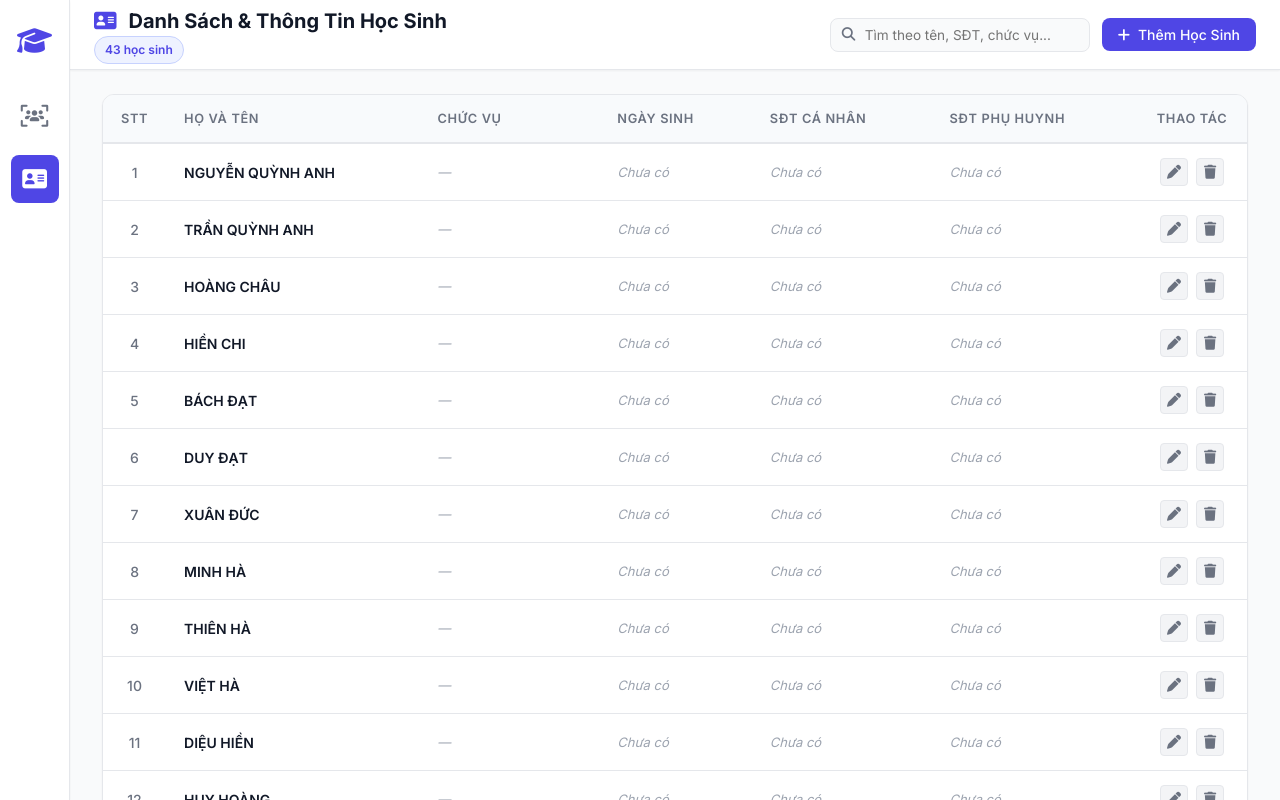
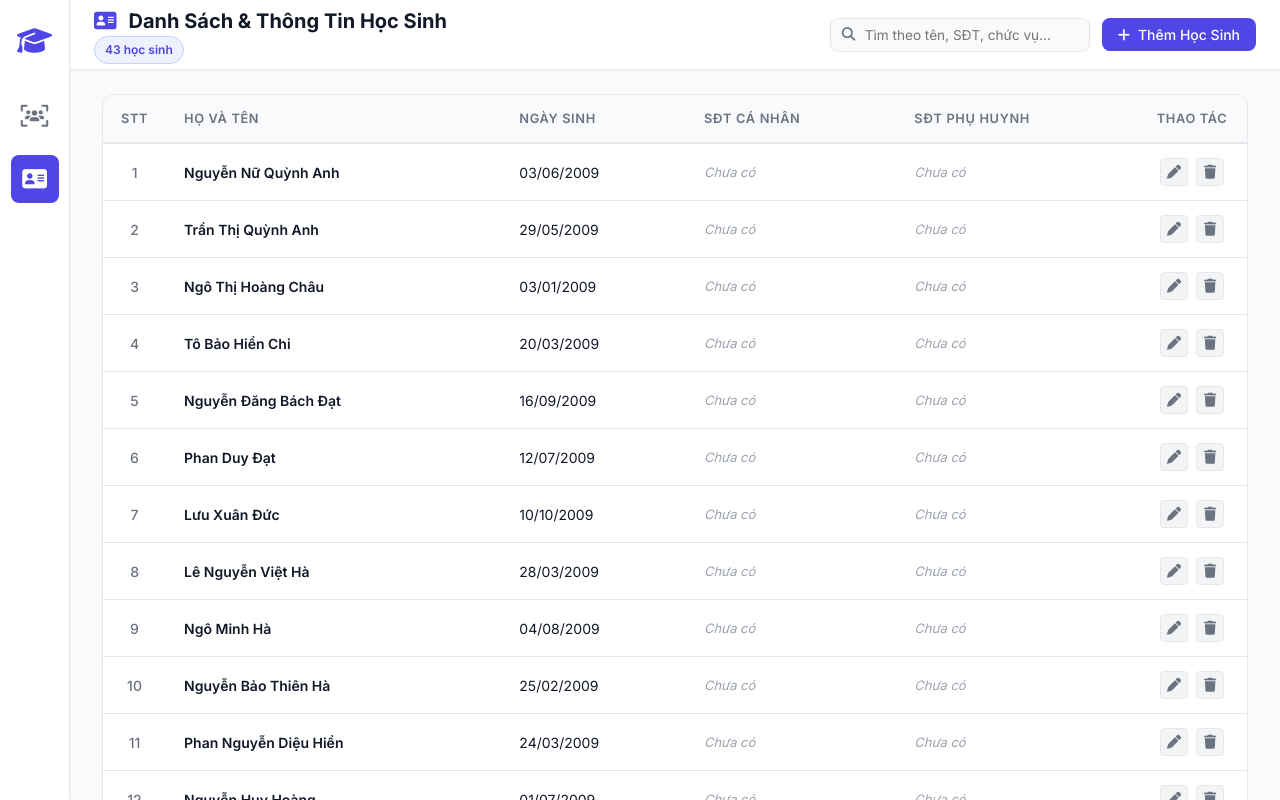
Before and after one commit to Mint165/WEB-CHO-LOP-X6, a website: page index.html in a window 1280 px wide. Both pictures are taken after a click on the link 34 px from the left and 179 px from the top of the page. Drawn offline with nearby package versions, Linux system fonts and the light colour scheme.

Commit message:
feat: update student full names and DOBs on info page while keeping seating chart format intact

```diff
--- a/index.html
+++ b/index.html
@@ -126,7 +126,6 @@
                                     <tr>
                                         <th style="width: 60px; text-align: center;">STT</th>
                                         <th>Họ và Tên</th>
-                                        <th>Chức Vụ</th>
                                         <th>Ngày Sinh</th>
                                         <th>SĐT Cá Nhân</th>
                                         <th>SĐT Phụ Huynh</th>
--- a/js/app.js
+++ b/js/app.js
@@ -62,7 +62,8 @@ document.addEventListener('DOMContentLoaded', () => {
 
         const filtered = allStudents.filter(s => {
             if (!query) return true;
-            return (s.name && s.name.toLowerCase().includes(query)) ||
+            return (s.fullName && s.fullName.toLowerCase().includes(query)) ||
+                   (s.name && s.name.toLowerCase().includes(query)) ||
                    (s.role && s.role.toLowerCase().includes(query)) ||
                    (s.phone && s.phone.includes(query)) ||
                    (s.parentPhone && s.parentPhone.includes(query));
@@ -70,23 +71,19 @@ document.addEventListener('DOMContentLoaded', () => {
 
         if (filtered.length === 0) {
             const tr = document.createElement('tr');
-            tr.innerHTML = `<td colspan="7" style="text-align: center; padding: 32px; color: var(--text-muted);">Không tìm thấy học sinh nào phù hợp</td>`;
+            tr.innerHTML = `<td colspan="6" style="text-align: center; padding: 32px; color: var(--text-muted);">Không tìm thấy học sinh nào phù hợp</td>`;
             tbody.appendChild(tr);
             return;
         }
 
         filtered.forEach((student, index) => {
             const tr = document.createElement('tr');
-            const roleHtml = student.role
-                ? `<span class="role-badge">${student.role.replace(/[()]/g, '')}</span>`
-                : '<span class="text-empty">—</span>';
             const phoneHtml = student.phone || '<span class="text-empty">Chưa có</span>';
             const parentPhoneHtml = student.parentPhone || '<span class="text-empty">Chưa có</span>';
 
             tr.innerHTML = `
                 <td style="text-align: center; font-weight: 500; color: var(--text-muted);">${index + 1}</td>
-                <td style="font-weight: 600;">${student.name}</td>
-                <td>${roleHtml}</td>
+                <td style="font-weight: 600;">${student.fullName || student.name}</td>
                 <td>${formatDateVN(student.dob)}</td>
                 <td>${phoneHtml}</td>
                 <td>${parentPhoneHtml}</td>
@@ -210,7 +207,7 @@ document.addEventListener('DOMContentLoaded', () => {
         const student = studentManager.getStudent(e.detail.studentId);
         if (student) {
             editStudentId.value = student.id;
-            editStudentName.value = student.name;
+            editStudentName.value = student.fullName || student.name;
             editStudentRole.value = student.role ? student.role.replace(/[()]/g, '') : '';
             editStudentDob.value = student.dob || '';
             editStudentPhone.value = student.phone || '';
--- a/js/sampleData.js
+++ b/js/sampleData.js
@@ -1,49 +1,49 @@
 const sampleStudents = [
-    { id: "hs_1", name: "TRỌNG TÍN", seatId: "seat-c1-r2-s1" },
-    { id: "hs_2", name: "NGHIỆP TƯỜNG", seatId: "seat-c1-r2-s2" },
-    { id: "hs_3", name: "HIỀN CHI", seatId: "seat-c1-r3-s1" },
-    { id: "hs_4", name: "KHÁNH TRÂM", seatId: "seat-c1-r3-s2" },
-    { id: "hs_5", name: "KHÁNH NHƯ", seatId: "seat-c1-r4-s1" },
-    { id: "hs_6", name: "CÁT TƯỜNG", seatId: "seat-c1-r4-s2" },
-    { id: "hs_7", name: "NGỌC HUYỀN", seatId: "seat-c1-r5-s1" },
-    { id: "hs_8", name: "HOÀNG KHƯƠNG", seatId: "seat-c1-r5-s2" },
-    { id: "hs_9", name: "XUÂN ĐỨC", seatId: "seat-c1-r6-s1" },
-    { id: "hs_10", name: "MINH HÀ", seatId: "seat-c1-r6-s2" },
+    { id: "hs_1", name: "TRỌNG TÍN", fullName: "Hồ Trọng Tín", dob: "2009-06-02", seatId: "seat-c1-r2-s1" },
+    { id: "hs_2", name: "NGHIỆP TƯỜNG", fullName: "Trần Nghiệp Tường", dob: "2009-09-24", seatId: "seat-c1-r2-s2" },
+    { id: "hs_3", name: "HIỀN CHI", fullName: "Tô Bảo Hiền Chi", dob: "2009-03-20", seatId: "seat-c1-r3-s1" },
+    { id: "hs_4", name: "KHÁNH TRÂM", fullName: "Đặng Lê Khánh Trâm", dob: "2009-07-08", seatId: "seat-c1-r3-s2" },
+    { id: "hs_5", name: "KHÁNH NHƯ", fullName: "Huỳnh Khánh Như", dob: "2009-07-13", seatId: "seat-c1-r4-s1" },
+    { id: "hs_6", name: "CÁT TƯỜNG", fullName: "Trần Thị Cát Tường", dob: "2009-01-01", seatId: "seat-c1-r4-s2" },
+    { id: "hs_7", name: "NGỌC HUYỀN", fullName: "Phạm Thị Ngọc Huyền", dob: "2009-09-24", seatId: "seat-c1-r5-s1" },
+    { id: "hs_8", name: "HOÀNG KHƯƠNG", fullName: "Lê Hoàng Khương", dob: "2009-07-17", seatId: "seat-c1-r5-s2" },
+    { id: "hs_9", name: "XUÂN ĐỨC", fullName: "Lưu Xuân Đức", dob: "2009-10-10", seatId: "seat-c1-r6-s1" },
+    { id: "hs_10", name: "MINH HÀ", fullName: "Ngô Minh Hà", dob: "2009-08-04", seatId: "seat-c1-r6-s2" },
 
-    { id: "hs_11", name: "DIỆU HIỀN", seatId: "seat-c2-r1-s1" },
-    { id: "hs_12", name: "HẢI YẾN", seatId: "seat-c2-r1-s2" },
-    { id: "hs_13", name: "QUỐC MINH", role: "(LPHT)", seatId: "seat-c2-r2-s1" },
-    { id: "hs_14", name: "XUÂN PHÚC", seatId: "seat-c2-r2-s2" },
-    { id: "hs_15", name: "UYÊN NHI", role: "(LPVTM)", seatId: "seat-c2-r3-s1" },
-    { id: "hs_16", name: "PHẠM BẢO NGỌC", seatId: "seat-c2-r3-s2" },
-    { id: "hs_17", name: "MINH QUÂN", seatId: "seat-c2-r4-s1" },
-    { id: "hs_18", name: "VIỆT HÀ", seatId: "seat-c2-r4-s2" },
-    { id: "hs_19", name: "TRẦN QUỲNH ANH", seatId: "seat-c2-r5-s1" },
-    { id: "hs_20", name: "NGỌC TRÂN", role: "(BTCĐ)", seatId: "seat-c2-r5-s2" },
-    { id: "hs_21", name: "THIÊN Ý", seatId: "seat-c2-r6-s1" },
-    { id: "hs_22", name: "HOÀNG HUY", seatId: "seat-c2-r6-s2" },
+    { id: "hs_11", name: "DIỆU HIỀN", fullName: "Phan Nguyễn Diệu Hiền", dob: "2009-03-24", seatId: "seat-c2-r1-s1" },
+    { id: "hs_12", name: "HẢI YẾN", fullName: "Võ Trần Hải Yến", dob: "2009-01-25", seatId: "seat-c2-r1-s2" },
+    { id: "hs_13", name: "QUỐC MINH", fullName: "Nguyễn Quốc Minh", role: "(LPHT)", dob: "2009-05-16", seatId: "seat-c2-r2-s1" },
+    { id: "hs_14", name: "XUÂN PHÚC", fullName: "Nguyễn Lương Xuân Phúc", dob: "2009-06-09", seatId: "seat-c2-r2-s2" },
+    { id: "hs_15", name: "UYÊN NHI", fullName: "Nguyễn Trần Uyên Nhi", role: "(LPVTM)", dob: "2009-04-08", seatId: "seat-c2-r3-s1" },
+    { id: "hs_16", name: "PHẠM BẢO NGỌC", fullName: "Phạm Phan Bảo Ngọc", dob: "2009-04-03", seatId: "seat-c2-r3-s2" },
+    { id: "hs_17", name: "MINH QUÂN", fullName: "Trần Hoàng Minh Quân", dob: "2009-06-09", seatId: "seat-c2-r4-s1" },
+    { id: "hs_18", name: "VIỆT HÀ", fullName: "Lê Nguyễn Việt Hà", dob: "2009-03-28", seatId: "seat-c2-r4-s2" },
+    { id: "hs_19", name: "TRẦN QUỲNH ANH", fullName: "Trần Thị Quỳnh Anh", dob: "2009-05-29", seatId: "seat-c2-r5-s1" },
+    { id: "hs_20", name: "NGỌC TRÂN", fullName: "Huỳnh Lê Ngọc Trân", role: "(BTCĐ)", dob: "2009-03-20", seatId: "seat-c2-r5-s2" },
+    { id: "hs_21", name: "THIÊN Ý", fullName: "Lê Thiên Ý", dob: "2009-11-21", seatId: "seat-c2-r6-s1" },
+    { id: "hs_22", name: "HOÀNG HUY", fullName: "Nguyễn Mậu Hoàng Huy", dob: "2009-09-24", seatId: "seat-c2-r6-s2" },
 
-    { id: "hs_23", name: "HOÀNG MINH", seatId: "seat-c3-r1-s1" },
-    { id: "hs_24", name: "KHÁNH QUÂN", role: "(LỚP TRƯỞNG)", seatId: "seat-c3-r1-s2" },
-    { id: "hs_25", name: "ANH THƯ", seatId: "seat-c3-r2-s1" },
-    { id: "hs_26", name: "BÁCH ĐẠT", seatId: "seat-c3-r2-s2" },
-    { id: "hs_27", name: "GIA HUY", seatId: "seat-c3-r3-s1" },
-    { id: "hs_28", name: "LÊ NGUYỄN", seatId: "seat-c3-r3-s2" },
-    { id: "hs_29", name: "ĐOÀN BẢO NGỌC", seatId: "seat-c3-r4-s1" },
-    { id: "hs_30", name: "THIÊN KIM", seatId: "seat-c3-r4-s2" },
-    { id: "hs_31", name: "NHƯ Ý", seatId: "seat-c3-r5-s1" },
-    { id: "hs_32", name: "THU TRÂM", seatId: "seat-c3-r5-s2" },
-    { id: "hs_33", name: "VĂN KHANG", seatId: "seat-c3-r6-s1" },
-    { id: "hs_34", name: "NGUYỄN QUỲNH ANH", seatId: "seat-c3-r6-s2" },
+    { id: "hs_23", name: "HOÀNG MINH", fullName: "Nguyễn Hoàng Minh", dob: "2009-11-28", seatId: "seat-c3-r1-s1" },
+    { id: "hs_24", name: "KHÁNH QUÂN", fullName: "Trần Lê Khánh Quân", role: "(LỚP TRƯỞNG)", dob: "2009-02-07", seatId: "seat-c3-r1-s2" },
+    { id: "hs_25", name: "ANH THƯ", fullName: "Hồ Nguyễn Anh Thư", dob: "2009-07-07", seatId: "seat-c3-r2-s1" },
+    { id: "hs_26", name: "BÁCH ĐẠT", fullName: "Nguyễn Đăng Bách Đạt", dob: "2009-09-16", seatId: "seat-c3-r2-s2" },
+    { id: "hs_27", name: "GIA HUY", fullName: "Phạm Gia Huy", dob: "2009-11-14", seatId: "seat-c3-r3-s1" },
+    { id: "hs_28", name: "LÊ NGUYỄN", fullName: "Lê Nguyễn", dob: "2009-01-10", seatId: "seat-c3-r3-s2" },
+    { id: "hs_29", name: "ĐOÀN BẢO NGỌC", fullName: "Đoàn Trần Bảo Ngọc", dob: "2009-10-23", seatId: "seat-c3-r4-s1" },
+    { id: "hs_30", name: "THIÊN KIM", fullName: "Bùi Vũ Thiên Kim", dob: "2009-07-20", seatId: "seat-c3-r4-s2" },
+    { id: "hs_31", name: "NHƯ Ý", fullName: "Đỗ Ngọc Như Ý", dob: "2009-08-21", seatId: "seat-c3-r5-s1" },
+    { id: "hs_32", name: "THU TRÂM", fullName: "Nguyễn Thị Thu Trâm", dob: "2009-07-19", seatId: "seat-c3-r5-s2" },
+    { id: "hs_33", name: "VĂN KHANG", fullName: "Nguyễn Văn Khang", dob: "2009-07-05", seatId: "seat-c3-r6-s1" },
+    { id: "hs_34", name: "NGUYỄN QUỲNH ANH", fullName: "Nguyễn Nữ Quỳnh Anh", dob: "2009-06-03", seatId: "seat-c3-r6-s2" },
 
-    { id: "hs_35", name: "NHẬT MINH", seatId: "seat-c4-r2-s1" },
-    { id: "hs_36", name: "TUẤN KIỆT", seatId: "seat-c4-r2-s2" },
-    { id: "hs_37", name: "NHẬT HUY", seatId: "seat-c4-r3-s1" },
+    { id: "hs_35", name: "NHẬT MINH", fullName: "Hà Nhật Minh", dob: "2009-10-24", seatId: "seat-c4-r2-s1" },
+    { id: "hs_36", name: "TUẤN KIỆT", fullName: "Đoàn Trương Tuấn Kiệt", dob: "2009-08-21", seatId: "seat-c4-r2-s2" },
+    { id: "hs_37", name: "NHẬT HUY", fullName: "Nguyễn Hồng Nhật Huy", dob: "2009-04-15", seatId: "seat-c4-r3-s1" },
     // seat-c4-r3-s2 is empty
-    { id: "hs_38", name: "DUY ĐẠT", seatId: "seat-c4-r4-s1" },
-    { id: "hs_39", name: "TƯƠNG PHỐ", seatId: "seat-c4-r4-s2" },
-    { id: "hs_40", name: "HOÀNG CHÂU", seatId: "seat-c4-r5-s1" },
-    { id: "hs_41", name: "THIÊN HÀ", seatId: "seat-c4-r5-s2" },
-    { id: "hs_42", name: "KỲ SƠN", seatId: "seat-c4-r6-s1" },
-    { id: "hs_43", name: "HUY HOÀNG", seatId: "seat-c4-r6-s2" }
+    { id: "hs_38", name: "DUY ĐẠT", fullName: "Phan Duy Đạt", dob: "2009-07-12", seatId: "seat-c4-r4-s1" },
+    { id: "hs_39", name: "TƯƠNG PHỐ", fullName: "Phạm Tương Phố", dob: "2009-10-19", seatId: "seat-c4-r4-s2" },
+    { id: "hs_40", name: "HOÀNG CHÂU", fullName: "Ngô Thị Hoàng Châu", dob: "2009-01-03", seatId: "seat-c4-r5-s1" },
+    { id: "hs_41", name: "THIÊN HÀ", fullName: "Nguyễn Bảo Thiên Hà", dob: "2009-02-25", seatId: "seat-c4-r5-s2" },
+    { id: "hs_42", name: "KỲ SƠN", fullName: "Lưu Kỳ Sơn", dob: "2009-12-13", seatId: "seat-c4-r6-s1" },
+    { id: "hs_43", name: "HUY HOÀNG", fullName: "Nguyễn Huy Hoàng", dob: "2009-07-01", seatId: "seat-c4-r6-s2" }
 ];
--- a/js/studentManager.js
+++ b/js/studentManager.js
@@ -16,10 +16,20 @@ class StudentManager {
         const stored = localStorage.getItem('seatingStudents');
         if (stored) {
             this.students = JSON.parse(stored);
+            const sampleMap = new Map(this.sampleData.map(item => [item.id, item]));
             this.students.forEach(s => {
+                const sample = sampleMap.get(s.id);
+                if (sample) {
+                    s.name = sample.name;
+                    s.fullName = sample.fullName;
+                    if (sample.dob) s.dob = sample.dob;
+                } else if (!s.fullName) {
+                    s.fullName = s.name;
+                }
                 if (s.role) s.role = this.formatRole(s.role);
                 if (typeof s.isLocked === 'undefined') s.isLocked = false;
             });
+            this.saveToStorage();
         } else {
             // Load sample data if nothing in storage
             this.students = JSON.parse(JSON.stringify(this.sampleData));
@@ -45,8 +55,10 @@ class StudentManager {
     }
 
     compareNames(a, b) {
-        const keyA = this.getVietnameseSortKey(a.name || '');
-        const keyB = this.getVietnameseSortKey(b.name || '');
+        const nameA = a.fullName || a.name || '';
+        const nameB = b.fullName || b.name || '';
+        const keyA = this.getVietnameseSortKey(nameA);
+        const keyB = this.getVietnameseSortKey(nameB);
         return keyA.localeCompare(keyB, 'vi', { sensitivity: 'base' });
     }
 
@@ -87,11 +99,15 @@ class StudentManager {
         return clean;
     }
 
-    addStudent(name, role, dob = '', phone = '', parentPhone = '') {
+    addStudent(fullName, role, dob = '', phone = '', parentPhone = '') {
         const id = 'hs_' + Date.now() + '_' + Math.floor(Math.random() * 1000);
+        const cleanFullName = fullName.trim();
+        const parts = cleanFullName.split(/\s+/);
+        const shortName = parts.length > 2 ? parts.slice(-2).join(' ') : cleanFullName;
         this.students.push({
             id,
-            name: name.trim(),
+            name: shortName,
+            fullName: cleanFullName,
             role: this.formatRole(role),
             dob: dob.trim(),
             phone: phone.trim(),
@@ -103,10 +119,13 @@ class StudentManager {
         return id;
     }
 
-    updateStudent(id, name, role, dob = '', phone = '', parentPhone = '') {
+    updateStudent(id, fullName, role, dob = '', phone = '', parentPhone = '') {
         const student = this.getStudent(id);
         if (student) {
-            student.name = name.trim();
+            const cleanFullName = fullName.trim();
+            const parts = cleanFullName.split(/\s+/);
+            student.name = parts.length > 2 ? parts.slice(-2).join(' ') : cleanFullName;
+            student.fullName = cleanFullName;
             student.role = this.formatRole(role);
             student.dob = dob.trim();
             student.phone = phone.trim();
```
